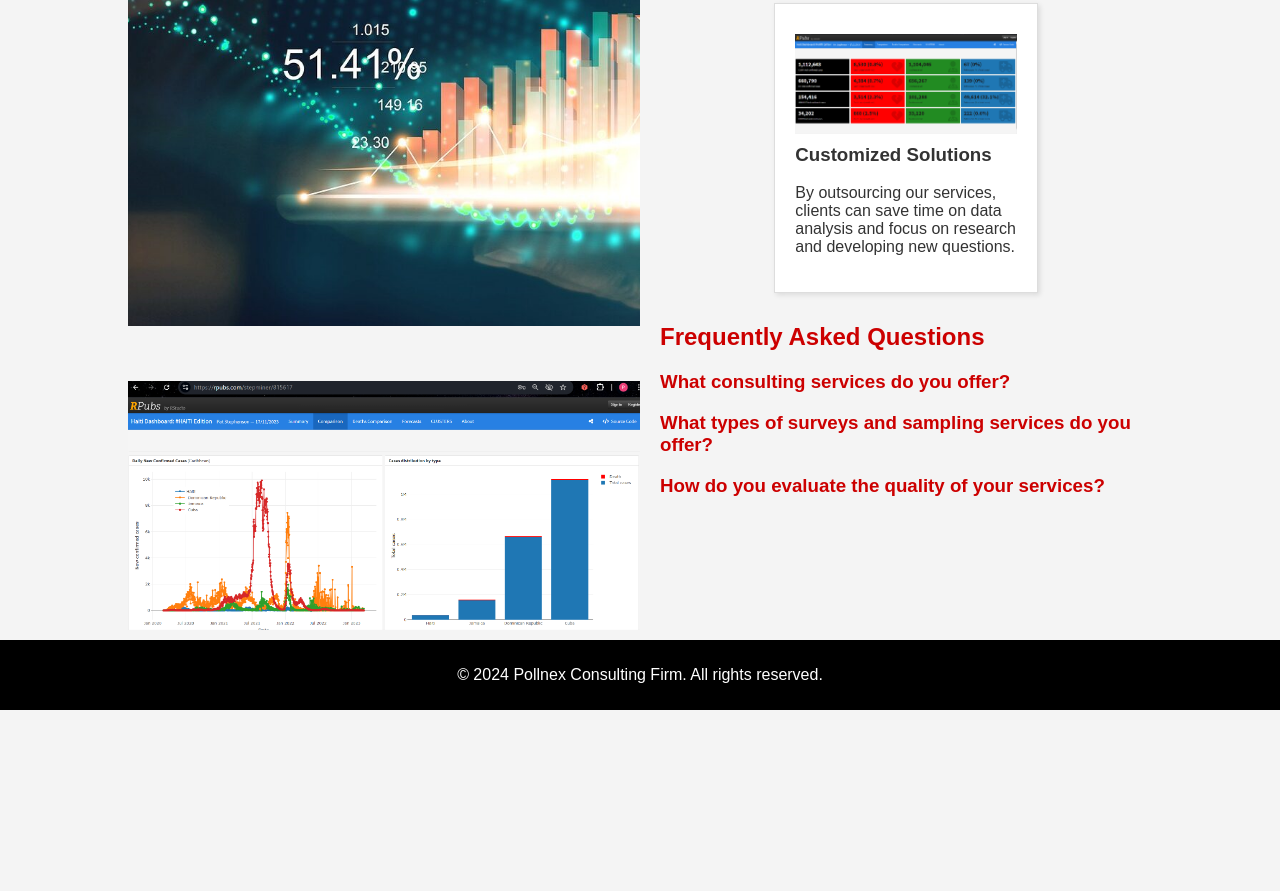
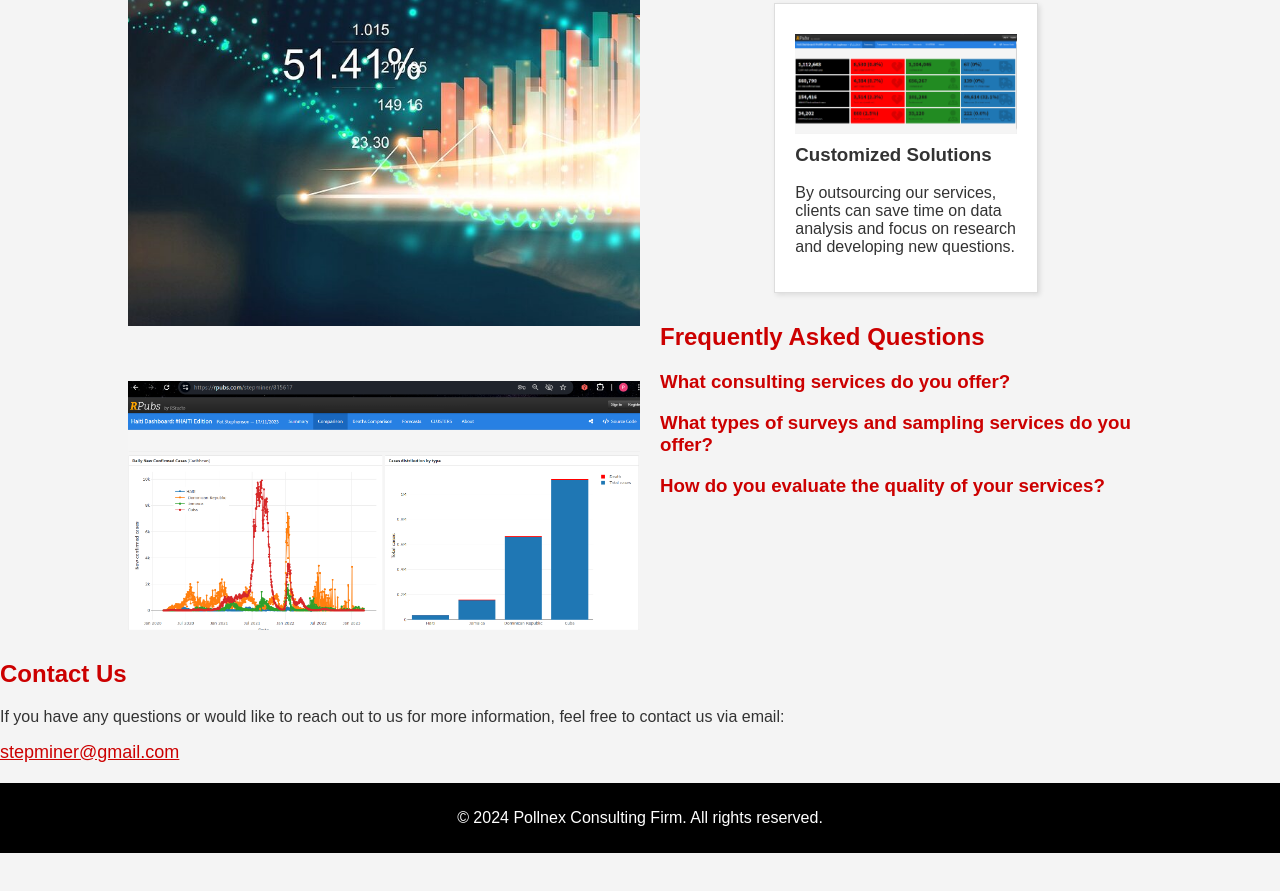
Before and after one commit to stepminer/stepminer.github.io, a plain HTML site: page index.html in a window 1280 px wide. Shown: the part 1041-1932 px from the top of the page. Before the commit the page ends 1823 px from the top, so only its background shows below. Drawn offline with Linux system fonts and the light colour scheme.

Commit message:
Add files via upload

```diff
--- a/index.html
+++ b/index.html
@@ -166,6 +166,12 @@
         </section>
     </div>
 
+  <!-- Contact Us Section -->
+    <section id="contact" class="content-section">
+        <h2>Contact Us</h2>
+        <p>If you have any questions or would like to reach out to us for more information, feel free to contact us via email:</p>
+        <a href="mailto:stepminer@gmail.com" style="color: #c00; font-size: 18px;">stepminer@gmail.com</a>
+    </section>
     <footer>
         <p>&copy; 2024 Pollnex Consulting Firm. All rights reserved.</p>
     </footer>
```
